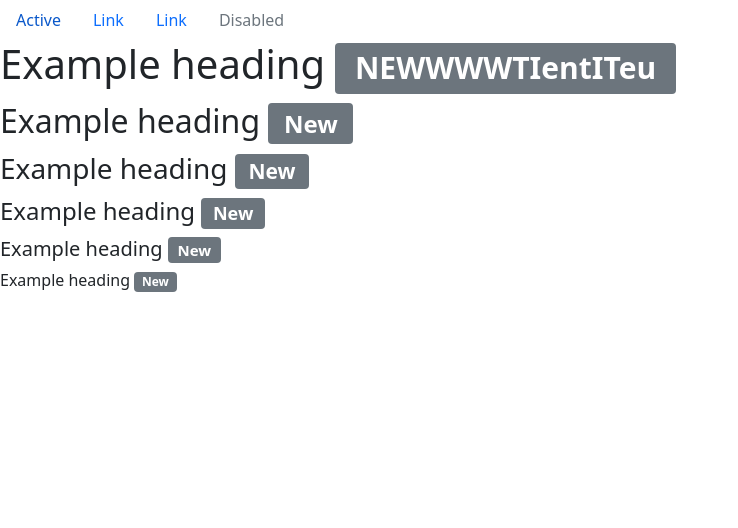
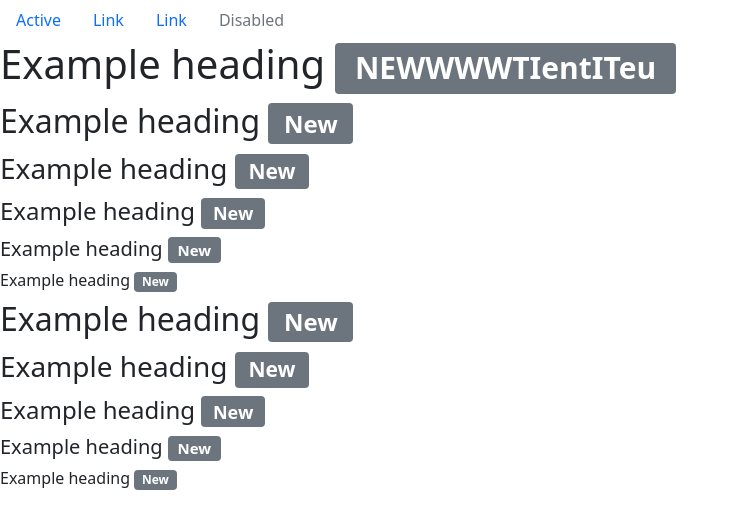
Before and after one commit to LinhNghuu/DuAnGit, a plain HTML site: page index.html in a window 1280 px wide. Shown: the whole page, without its empty margins (0-738 px from the left). Drawn offline with nearby package versions, Linux system fonts and the light colour scheme.

Commit message:
linhthng

```diff
--- a/index.html
+++ b/index.html
@@ -37,6 +37,13 @@
     <h6>Example heading <span class="badge bg-secondary">New</span></h6>
 
 
+    <h2>Example heading <span class="badge bg-secondary">New</span></h2>
+    <h3>Example heading <span class="badge bg-secondary">New</span></h3>
+    <h4>Example heading <span class="badge bg-secondary">New</span></h4>
+    <h5>Example heading <span class="badge bg-secondary">New</span></h5>
+    <h6>Example heading <span class="badge bg-secondary">New</span></h6>
+
+
     <script
       src="https://cdn.jsdelivr.net/npm/@popperjs/core@2.10.2/dist/umd/popper.min.js"
       integrity="sha384-7+zCNj/IqJ95wo16oMtfsKbZ9ccEh31eOz1HGyDuCQ6wgnyJNSYdrPa03rtR1zdB"
```
